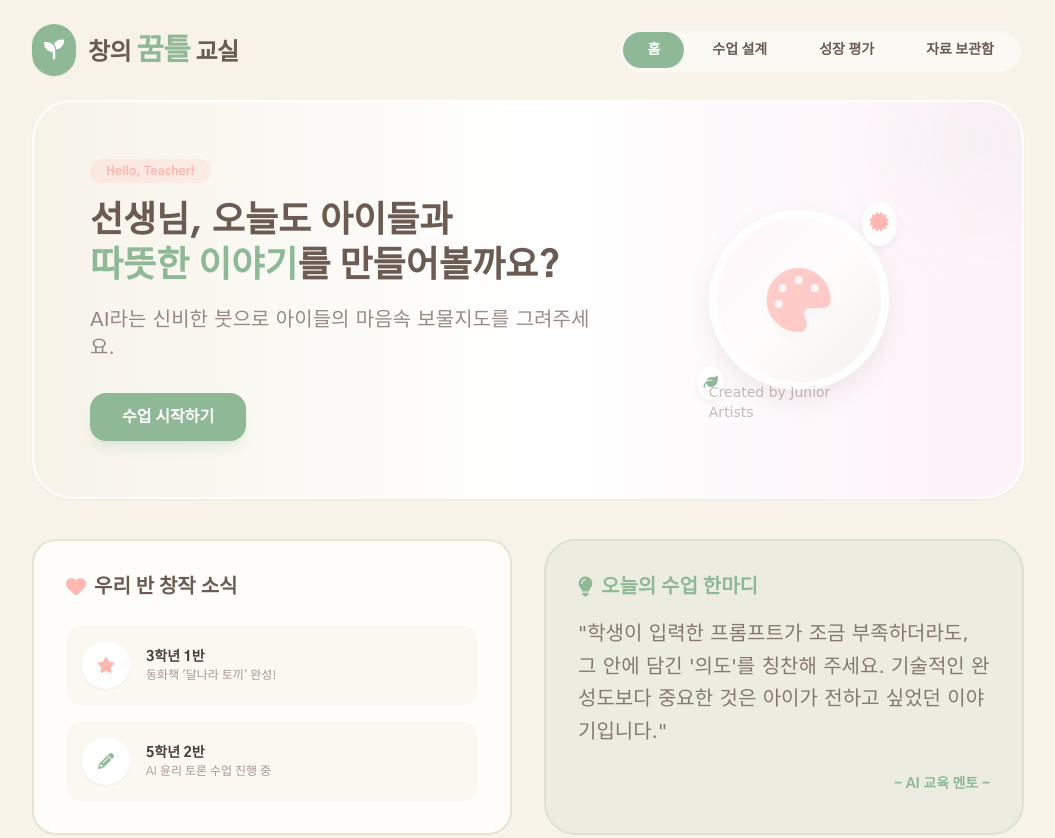
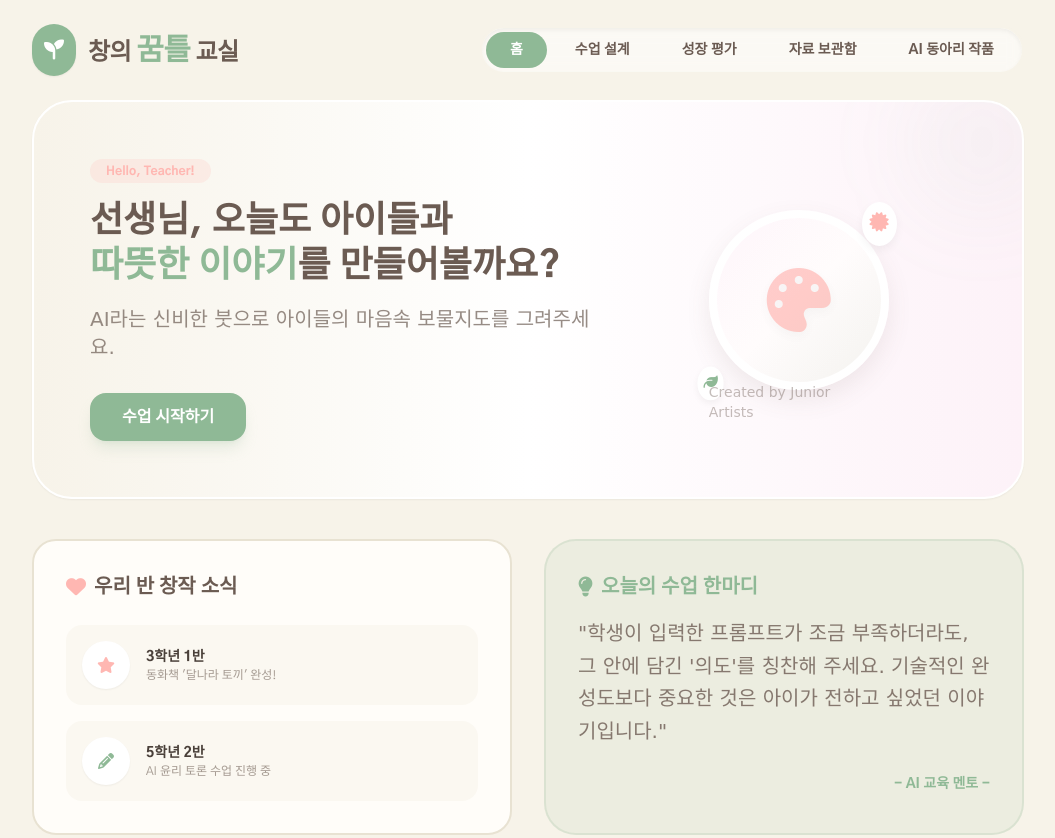
Before and after one commit to coalab/storybooks, a plain HTML site: page index.html in a window 1280 px wide. Shown: the top 838 px of the page, without its empty margins (112-1167 px from the left). Drawn offline with nearby package versions, Linux system fonts and the light colour scheme; a web font is replaced by a local one.

Commit message:
Update index.html

```diff
--- a/index.html
+++ b/index.html
@@ -93,6 +93,7 @@
                 <button onclick="switchTab('lessons')" class="nav-link px-6 py-2 text-sm font-bold text-earthy transition">수업 설계</button>
                 <button onclick="switchTab('evaluation')" class="nav-link px-6 py-2 text-sm font-bold text-earthy transition">성장 평가</button>
                 <button onclick="switchTab('resources')" class="nav-link px-6 py-2 text-sm font-bold text-earthy transition">자료 보관함</button>
+                <button onclick="switchTab('evaluation')" class="nav-link px-6 py-2 text-sm font-bold text-earthy transition">AI 동아리 작품</button>
             </div>
         </div>
     </nav>
```
